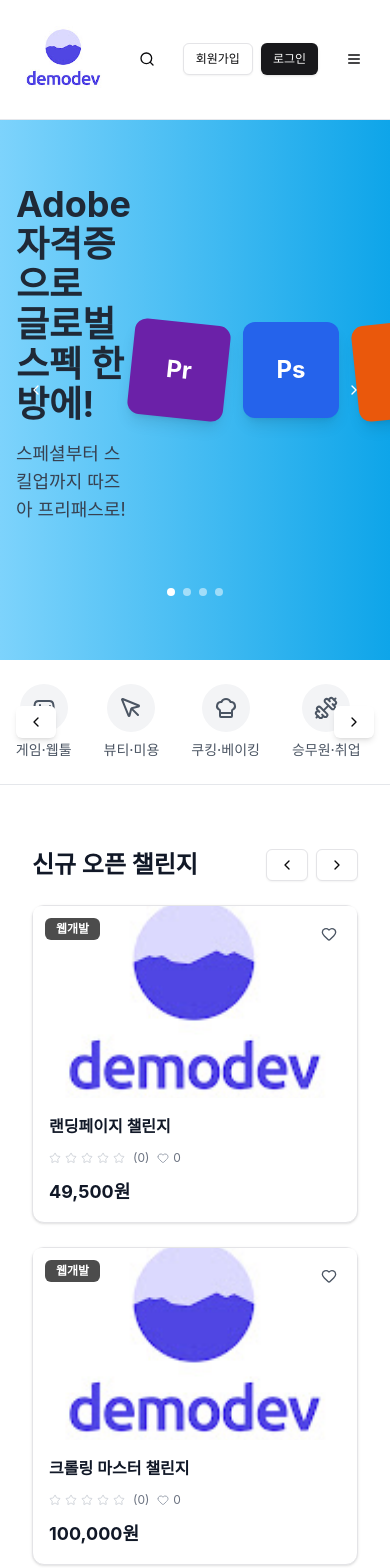
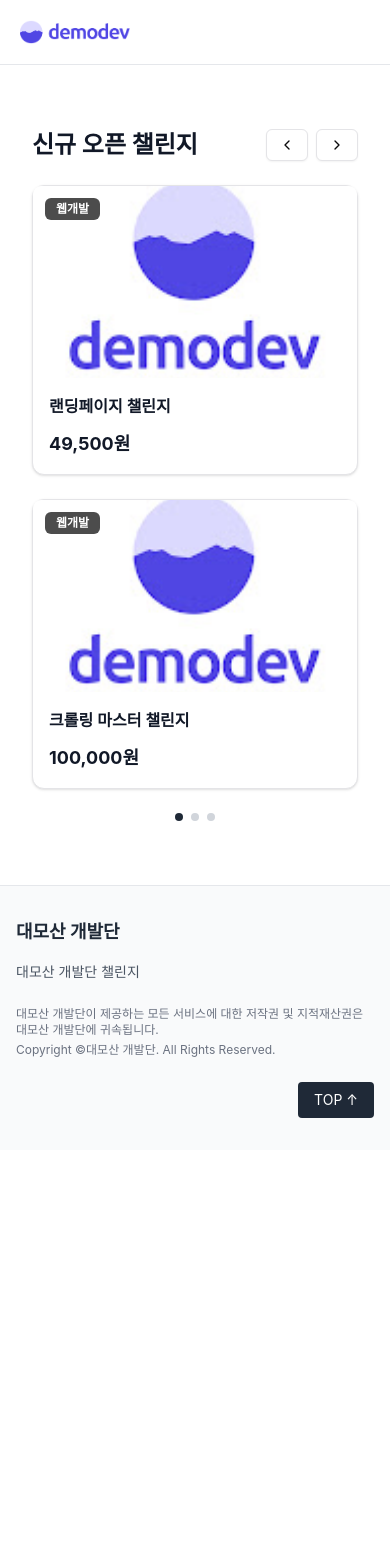
Before and after one commit to demodev-lab/demodev-lecture, a Next.js app: page / in a window 390 px wide. Shown: the top 1568 px of the page. After the commit the page ends 1150 px from the top, so only its background shows below. Built offline with nearby package versions, Linux system fonts and the light colour scheme.

Commit message:
feat: 배포를 위한 레이아웃 수정

```diff
--- a/app/ClientBody.tsx
+++ b/app/ClientBody.tsx
@@ -10,8 +10,11 @@
   // Remove any extension-added classes during hydration
   useEffect(() => {
     // This runs only on the client after hydration
-    document.body.className = "antialiased";
+    const originalClasses = "antialiased flex flex-col min-h-screen";
+    if (document.body.className !== originalClasses) {
+      document.body.className = originalClasses;
+    }
   }, []);
 
-  return <div className="antialiased">{children}</div>;
+  return <>{children}</>;
 }
--- a/app/layout.tsx
+++ b/app/layout.tsx
@@ -3,6 +3,8 @@
 import "./globals.css";
 import ClientBody from "./ClientBody";
 import Script from "next/script";
+import Footer from "@/components/Footer";
+import Header from "@/components/Header";
 
 const geistSans = Geist({
   variable: "--font-geist-sans",
@@ -15,8 +17,11 @@
 });
 
 export const metadata: Metadata = {
-  title: "데모데브 - 창작별, 교재별, 고퀄리티 강의 페이지 시스템",
-  description: "스펙설부터 스킬업까지 따뜻한 프리패스토리",
+  title: "대모산 개발단 - 실전 성장형 챌린지",
+  description: "대모산 개발단과 함께하는 실전 성장형 챌린지",
+  icons: {
+    icon: "/favicon.ico?v=111",
+  },
 };
 
 export default function RootLayout({
@@ -26,13 +31,20 @@
 }>) {
   return (
     <html lang="ko" className={`${geistSans.variable} ${geistMono.variable}`}>
-      <body suppressHydrationWarning className="antialiased">
+      <body
+        suppressHydrationWarning
+        className="antialiased flex flex-col min-h-screen"
+      >
         <Script
           src="https://unpkg.com/same-runtime/dist/index.global.js"
           strategy="beforeInteractive"
           crossOrigin="anonymous"
         />
-        <ClientBody>{children}</ClientBody>
+        <Header />
+        <main className="flex-1">
+          <ClientBody>{children}</ClientBody>
+        </main>
+        <Footer />
       </body>
     </html>
   );
--- a/app/page.tsx
+++ b/app/page.tsx
@@ -1,27 +1,12 @@
-import Header from "@/components/Header";
-import HeroSection from "@/components/HeroSection";
-import CategoryNavigation from "@/components/CategoriNavigation";
 import CourseSection from "@/components/CourseSection";
-import Footer from "@/components/Footer";
-import {
-  challenges,
-  popularCourses,
-  editorChoiceCourses,
-  hobbyCourses,
-  certificationCourses,
-} from "@/data/courses";
+import { challenges } from "@/data/courses";
 
 export default function Home() {
   return (
-    <div className="min-h-screen bg-white">
-      <Header />
-      <HeroSection />
-      <CategoryNavigation />
-
-      <main className="container mx-auto px-4 py-8">
-        <div className="space-y-12">
-          <CourseSection title="신규 오픈 챌린지" courses={challenges} />
-          <CourseSection title="이번 주 인기 강좌" courses={popularCourses} />
+    <main className="container mx-auto px-4 py-8 bg-white">
+      <div className="space-y-12">
+        <CourseSection title="신규 오픈 챌린지" courses={challenges} />
+        {/* <CourseSection title="이번 주 인기 강좌" courses={popularCourses} />
           <CourseSection
             title="에디터 추천 강좌"
             courses={editorChoiceCourses}
@@ -30,11 +15,8 @@
           <CourseSection
             title="지금 뜨는 자격증 강좌"
             courses={certificationCourses}
-          />
-        </div>
-      </main>
-
-      <Footer />
-    </div>
+          /> */}
+      </div>
+    </main>
   );
 }
--- a/components/CourseCard.tsx
+++ b/components/CourseCard.tsx
@@ -1,9 +1,9 @@
 "use client";
 
-import { Star, Heart } from "lucide-react";
+// import { Star, Heart } from "lucide-react";
 import { Card, CardContent } from "@/components/ui/card";
 import { Badge } from "@/components/ui/badge";
-import { Button } from "@/components/ui/button";
+// import { Button } from "@/components/ui/button";
 import Image from "next/image";
 import Link from "next/link";
 
@@ -28,27 +28,27 @@
   category,
   price,
   originalPrice,
-  rating,
-  ratingCount,
-  likeCount,
+  // rating,
+  // ratingCount,
+  // likeCount,
   thumbnail,
-  isLiked = false,
+  // isLiked = false,
   url,
 }: CourseCardProps) {
   const formatPrice = (price: number) => {
     return new Intl.NumberFormat("ko-KR").format(price);
   };
 
-  const renderStars = (rating: number) => {
-    return Array.from({ length: 5 }, (_, i) => (
-      <Star
-        key={i}
-        className={`w-3 h-3 ${
-          i < rating ? "text-yellow-400 fill-current" : "text-gray-300"
-        }`}
-      />
-    ));
-  };
+  // const renderStars = (rating: number) => {
+  //   return Array.from({ length: 5 }, (_, i) => (
+  //     <Star
+  //       key={i}
+  //       className={`w-3 h-3 ${
+  //         i < rating ? "text-yellow-400 fill-current" : "text-gray-300"
+  //       }`}
+  //     />
+  //   ));
+  // };
 
   return (
     <Link href={url} target="_blank" rel="noopener noreferrer">
@@ -61,7 +61,7 @@
             width={100}
             height={100}
           />
-          <Button
+          {/* <Button
               variant="ghost"
               size="sm"
               className={`absolute top-3 right-3 w-8 h-8 p-0 rounded-full ${
@@ -71,7 +71,7 @@
               }`}
             >
               <Heart className={`w-4 h-4 ${isLiked ? "fill-current" : ""}`} />
-          </Button>
+            </Button> */}
 
           {/* Category Badge */}
           <Badge
@@ -90,7 +90,7 @@
           <p className="text-sm text-gray-600 mb-3">{instructor}</p>
 
           {/* Rating */}
-          <div className="flex items-center space-x-2 mb-3">
+          {/* <div className="flex items-center space-x-2 mb-3">
             <div className="flex items-center space-x-1">
               {renderStars(rating)}
             </div>
@@ -99,7 +99,7 @@
               <Heart className="w-3 h-3 text-gray-400" />
               <span className="text-xs text-gray-500">{likeCount}</span>
             </div>
-          </div>
+          </div> */}
 
           {/* Price */}
           <div className="flex items-center justify-between">
--- a/components/Footer.tsx
+++ b/components/Footer.tsx
@@ -7,48 +7,54 @@
         {/* Company Info */}
         <div className="mb-6">
           <div className="flex items-center space-x-4 mb-4">
-            <div className="w-6 h-6 bg-red-500 rounded-sm flex items-center justify-center">
+            {/* <div className="w-6 h-6 bg-red-500 rounded-sm flex items-center justify-center">
               <div className="w-3 h-3 bg-white rounded-sm transform rotate-45"></div>
-            </div>
-            <span className="text-lg font-bold text-gray-800">DDAZUA</span>
+            </div> */}
+            <span className="text-lg font-bold text-gray-800">
+              대모산 개발단
+            </span>
           </div>
 
           <div className="text-sm text-gray-600 space-y-1">
-            <p>따즈아 서포터 강의 서비스 안내</p>
-            <p>DDAZUA · 2025-06-19</p>
+            <p>대모산 개발단 챌린지</p>
           </div>
         </div>
 
         {/* Links */}
-        <div className="flex flex-wrap items-center gap-4 mb-6 text-sm text-gray-600">
-          <a href="#" className="hover:text-gray-900">이용약관</a>
-          <a href="#" className="hover:text-gray-900">개인정보 보호 방침</a>
-          <a href="#" className="hover:text-gray-900">고객센터</a>
-        </div>
+        {/* <div className="flex flex-wrap items-center gap-4 mb-6 text-sm text-gray-600">
+          <a href="#" className="hover:text-gray-900">
+            이용약관
+          </a>
+          <a href="#" className="hover:text-gray-900">
+            개인정보 보호 방침
+          </a>
+          <a href="#" className="hover:text-gray-900">
+            고객센터
+          </a>
+        </div> */}
 
         {/* Company Details */}
         <div className="text-xs text-gray-500 space-y-1">
+          {/* <p>(주)한국교육그룹 통신판매업 신고번호 : 제 2019-서울-01371호</p>
           <p>
-            (주)한국교육그룹 통신판매업 신고번호 : 제 2019-서울-01371호
+            고객서비스 상담 전화 : 1588-6222 사업자등록번호 : 214-87-88737
+            대표자 : 김영호 개인정보관리책임자 : 김미경
           </p>
           <p>
-            고객서비스 상담 전화 : 1588-6222 사업자등록번호 : 214-87-88737 대표자 : 김영호 개인정보관리책임자 : 김미경
+            Email: yourm4@koreaedugroup.com FAX: 02-6959-0789 사업장 주소 :
+            서울시 강남구 강남대로 286(3,4층)
+          </p> */}
+          <p>
+            대모산 개발단이 제공하는 모든 서비스에 대한 저작권 및 지적재산권은
+            대모산 개발단에 귀속됩니다.
           </p>
-          <p>
-            Email: yourm4@koreaedugroup.com FAX: 02-6959-0789 사업장 주소 : 서울시 강남구 강남대로 286(3,4층)
-          </p>
-          <p>
-            주식회사 한국교육그룹이 제공하는 모든 서비스에 대한 저작권 및 지적재산권은 주식회사 한국교육그룹에 귀속됩니다.
-          </p>
-          <p>
-            Copyright © korea education group. All Rights Reserved.
-          </p>
+          <p>Copyright ©대모산 개발단. All Rights Reserved.</p>
         </div>
 
         {/* Top Button */}
         <div className="flex justify-end mt-6">
           <button
-            onClick={() => window.scrollTo({ top: 0, behavior: 'smooth' })}
+            onClick={() => window.scrollTo({ top: 0, behavior: "smooth" })}
             className="bg-gray-800 text-white px-4 py-2 rounded text-sm hover:bg-gray-700 transition-colors"
           >
             TOP ↑
--- a/components/Header.tsx
+++ b/components/Header.tsx
@@ -1,64 +1,65 @@
 "use client";
 
-import { Search, Menu } from "lucide-react";
-import { Button } from "@/components/ui/button";
-import { Input } from "@/components/ui/input";
+import Image from "next/image";
+// import { Search, Menu } from "lucide-react";
+// import { Button } from "@/components/ui/button";
+// import { Input } from "@/components/ui/input";
 
 export default function Header() {
   return (
-    <header className="bg-white border-b border-gray-200 px-4 py-3">
+    <header className="bg-white border-b border-gray-200 p-5">
       <div className="max-w-7xl mx-auto flex items-center justify-between">
         {/* Logo */}
         <div className="flex items-center space-x-8">
           <div className="flex items-center space-x-2">
-            <img src="/channels4_profile.jpg" alt="" />
+            <Image src="/logo.png" alt="" width={110} height={20} />
           </div>
 
-          <span className="text-sm text-gray-500 hidden md:block">
-            강좌별, 교재별, 고퀄리티 강의
-          </span>
+          <h1 className="text-gray-700 hidden md:block text-2xl font-bold">
+            대모산 개발단과 함께하는 실전 성장형 챌린지
+          </h1>
         </div>
 
         {/* Navigation */}
-        <nav className="hidden lg:flex items-center space-x-8">
+        {/* <nav className="hidden lg:flex items-center space-x-8">
           <a href="#" className="text-gray-700 hover:text-gray-900">
             패키지
           </a>
           <a href="#" className="text-gray-700 hover:text-gray-900">
             게시판
           </a>
-        </nav>
+        </nav> */}
 
         {/* Search and Actions */}
-        <div className="flex items-center space-x-4">
-          {/* Search Bar */}
-          <div className="relative hidden md:block">
+        {/* <div className="flex items-center space-x-4"> */}
+        {/* Search Bar */}
+        {/* <div className="relative hidden md:block">
             <Input
               type="text"
               placeholder="검색"
               className="w-64 pl-10 pr-4 py-2"
             />
             <Search className="absolute left-3 top-1/2 transform -translate-y-1/2 text-gray-400 w-4 h-4" />
-          </div>
+          </div> */}
 
-          {/* Mobile Search */}
-          <Button variant="ghost" size="sm" className="md:hidden">
+        {/* Mobile Search */}
+        {/* <Button variant="ghost" size="sm" className="md:hidden">
             <Search className="w-5 h-5" />
-          </Button>
+          </Button> */}
 
-          {/* Auth Buttons */}
-          <div className="flex items-center space-x-2">
+        {/* Auth Buttons */}
+        {/* <div className="flex items-center space-x-2">
             <Button variant="outline" size="sm">
               회원가입
             </Button>
             <Button size="sm">로그인</Button>
-          </div>
+          </div> */}
 
-          {/* Mobile Menu */}
-          <Button variant="ghost" size="sm" className="lg:hidden">
+        {/* Mobile Menu */}
+        {/* <Button variant="ghost" size="sm" className="lg:hidden">
             <Menu className="w-5 h-5" />
-          </Button>
-        </div>
+          </Button> */}
+        {/* </div> */}
       </div>
     </header>
   );
```
Lines whose indentation alone changed are shown as unchanged.
